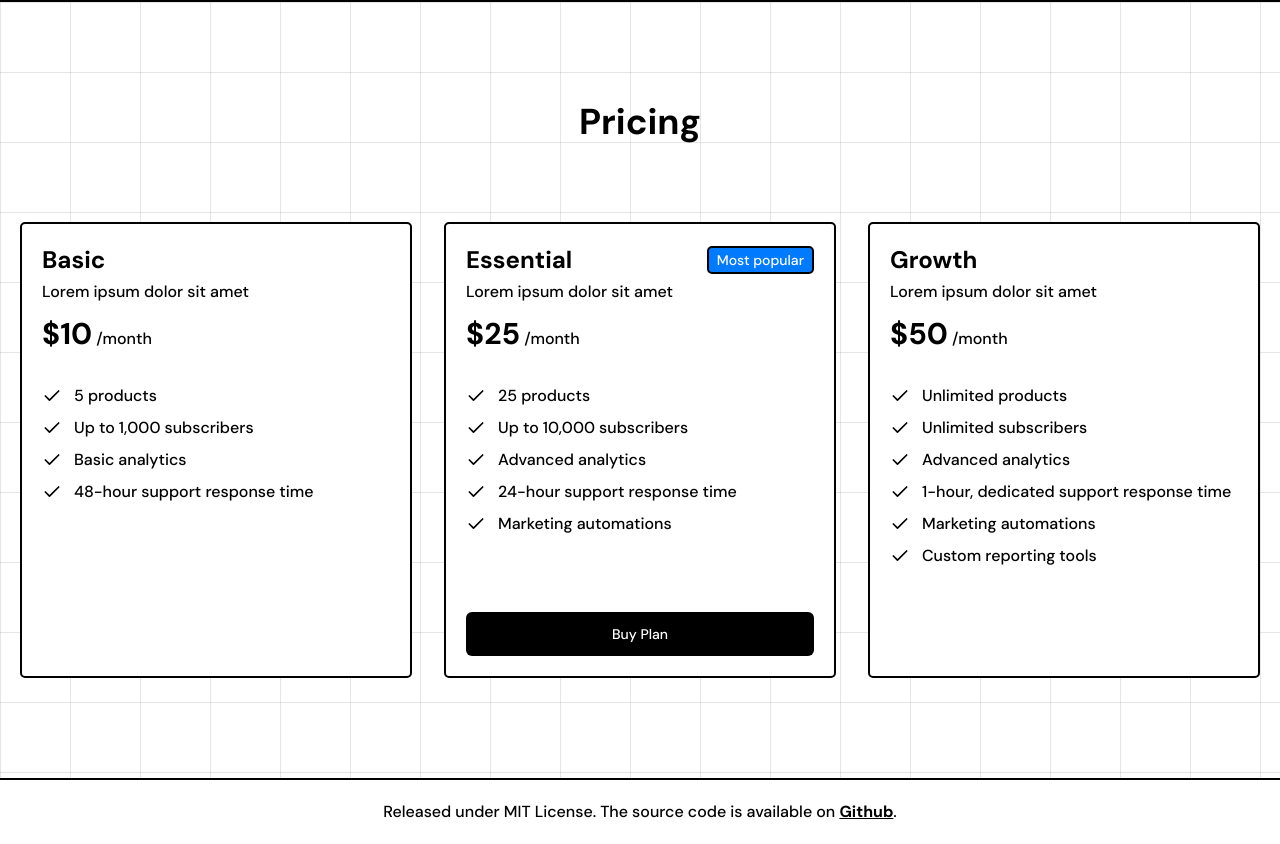
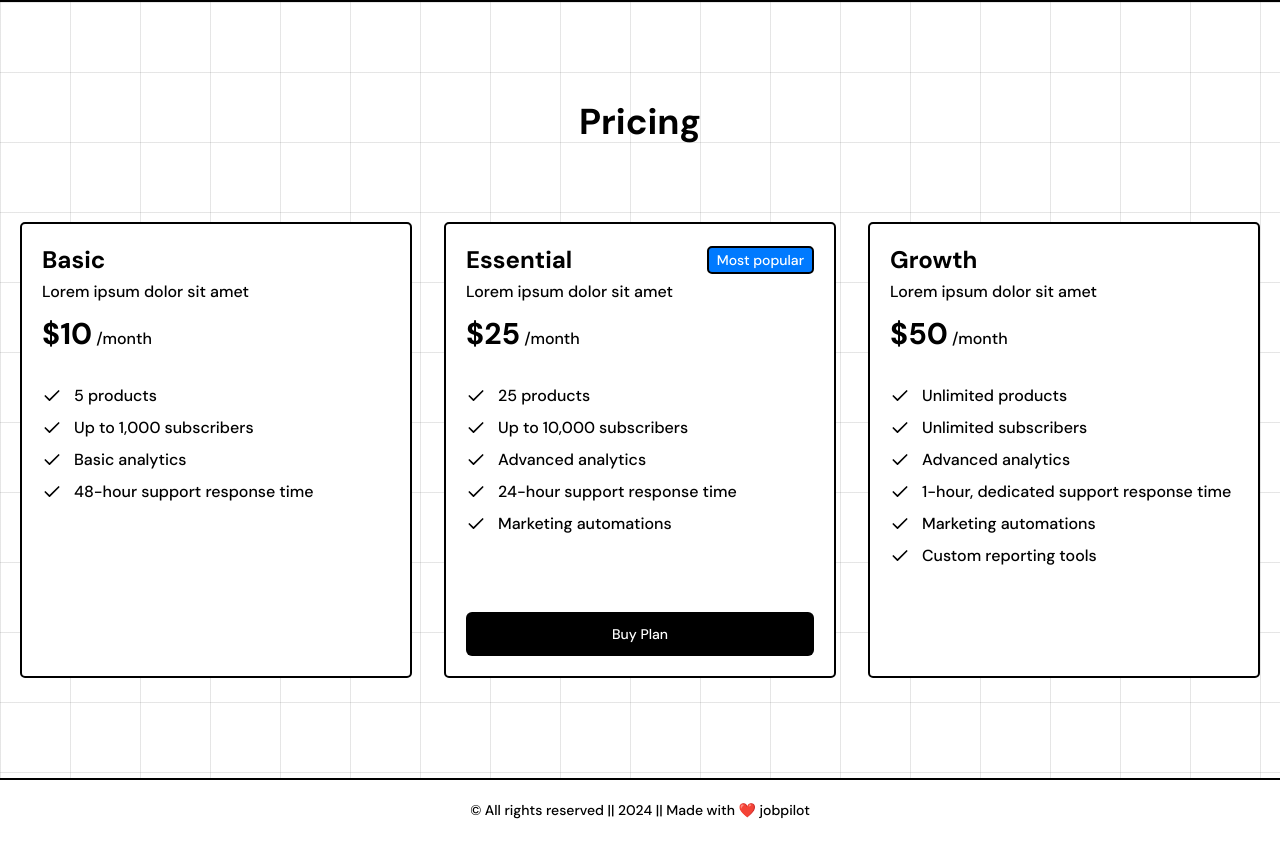
Before and after one commit to franciskouaho/emplica, a Next.js app in the folder frontend/: page / in a window 1280 px wide. Shown: the part 3202-4046 px from the top of the page. Built offline with nearby package versions, Linux system fonts and the light colour scheme.

Commit message:
feat(frontend): add a new footer

```diff
--- a/frontend/src/components/organisms/footer.tsx
+++ b/frontend/src/components/organisms/footer.tsx
@@ -1,15 +1,19 @@
-export default function Footer() {
-  return (
-    <footer className="m500:text-sm dark:bg-darkBg z-30 bg-white px-5 py-5 text-center font-base">
-      Released under MIT License. The source code is available on{' '}
-      <a
-        target="_blank"
-        href="https://github.com/neobrutalism-templates/saas"
-        className="font-heading underline"
-      >
-        Github
-      </a>
-      .
-    </footer>
-  )
+'use client'
+
+import {useEffect, useState} from 'react';
+
+const Footer = () => {
+    const [year, setYear] = useState(new Date().getFullYear());
+
+    useEffect(() => {
+        setYear(new Date().getFullYear());
+    }, []);
+
+    return (
+        <footer className="m500:text-sm dark:bg-darkBg text-sm z-30 bg-white px-5 py-5 text-center font-base">
+            © All rights reserved || {year} || Made with ❤️ jobpilot
+        </footer>
+    );
 }
+
+export default Footer;
```
